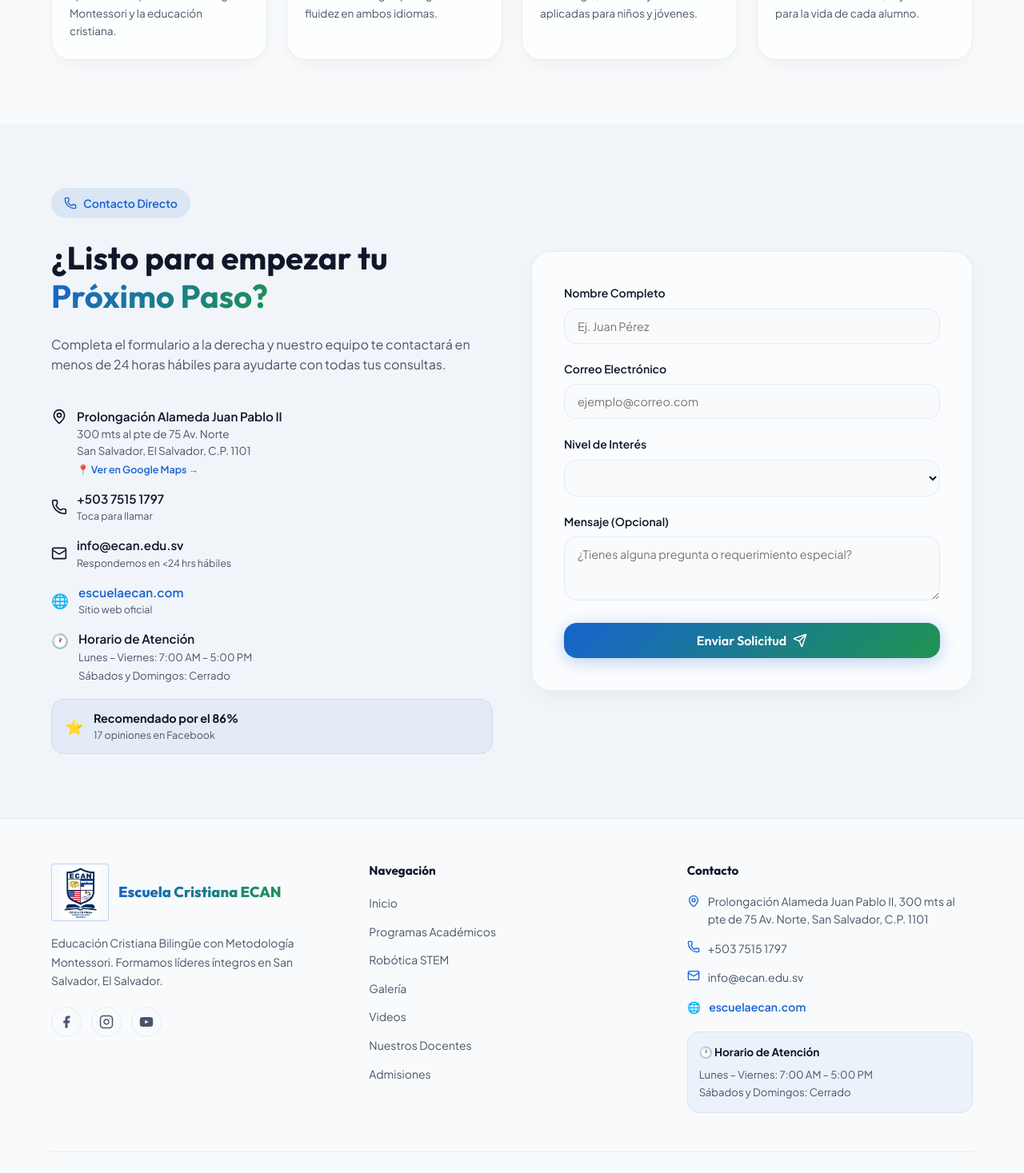
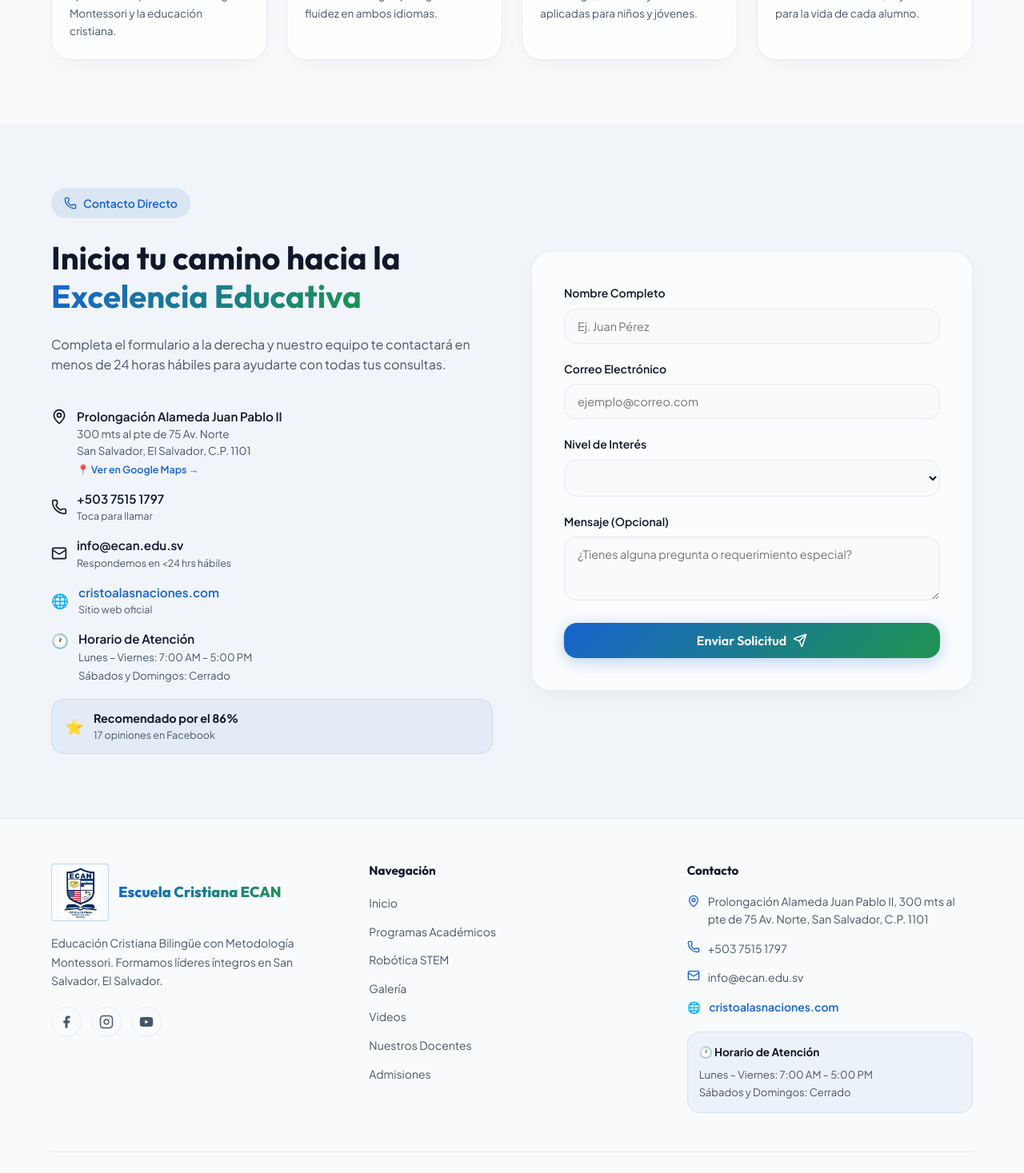
Before and after one commit to Graceanthonella/Demo-School-WEB, a React (Vite) app: page / in a window 1280 px wide. Shown: the part 7266-8733 px from the top of the page at 80% size. Built offline with nearby package versions, Linux system fonts and the light colour scheme.

Commit message:
Update: Mejorar slogan y corregir links web

```diff
--- a/src/App.tsx
+++ b/src/App.tsx
@@ -232,11 +232,11 @@ export default function App() {
                 </a>
 
                 {/* Website */}
-                <a href="https://escuelaecan.com" target="_blank" rel="noopener noreferrer"
+                <a href="https://www.cristoalasnaciones.com/ecanelsalvador/" target="_blank" rel="noopener noreferrer"
                   style={{ display: 'flex', alignItems: 'center', gap: '10px', fontSize: '0.875rem', textDecoration: 'none', color: 'var(--primary)', fontWeight: 600 }}
                 >
                   <span style={{ flexShrink: 0 }}>🌐</span>
-                  escuelaecan.com
+                  cristoalasnaciones.com
                 </a>
               </div>
 
--- a/src/components/ContactForm.tsx
+++ b/src/components/ContactForm.tsx
@@ -64,7 +64,7 @@ export default function ContactForm() {
           <Phone size={16} />
           <span>Contacto Directo</span>
         </span>
-        <h2 style={{ fontSize: '2.5rem', lineHeight: '1.2' }}>¿Listo para empezar tu <span className="text-gradient">Próximo Paso?</span></h2>
+        <h2 style={{ fontSize: '2.5rem', lineHeight: '1.2' }}>Inicia tu camino hacia la <span className="text-gradient">Excelencia Educativa</span></h2>
         <p style={{ color: 'var(--text-secondary)' }}>
           Completa el formulario a la derecha y nuestro equipo te contactará en menos de 24 horas hábiles para ayudarte con todas tus consultas.
         </p>
@@ -106,10 +106,10 @@ export default function ContactForm() {
           </a>
 
           {/* Website */}
-          <a href="https://escuelaecan.com" target="_blank" rel="noopener noreferrer" style={{ display: 'flex', alignItems: 'center', gap: '12px', textDecoration: 'none', color: 'inherit' }}>
+          <a href="https://www.cristoalasnaciones.com/ecanelsalvador/" target="_blank" rel="noopener noreferrer" style={{ display: 'flex', alignItems: 'center', gap: '12px', textDecoration: 'none', color: 'inherit' }}>
             <span style={{ fontSize: '1.1rem', flexShrink: 0 }}>🌐</span>
             <div>
-              <div style={{ fontSize: '0.95rem', fontWeight: 600, color: 'var(--primary)' }}>escuelaecan.com</div>
+              <div style={{ fontSize: '0.95rem', fontWeight: 600, color: 'var(--primary)' }}>cristoalasnaciones.com</div>
               <div style={{ fontSize: '0.78rem', color: 'var(--text-secondary)' }}>Sitio web oficial</div>
             </div>
           </a>
```
